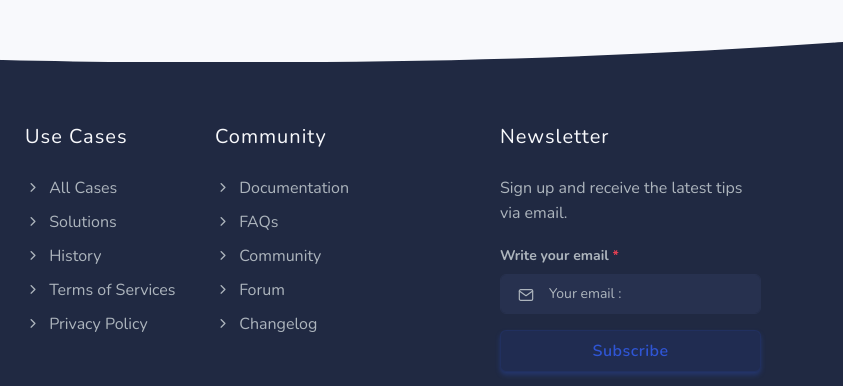
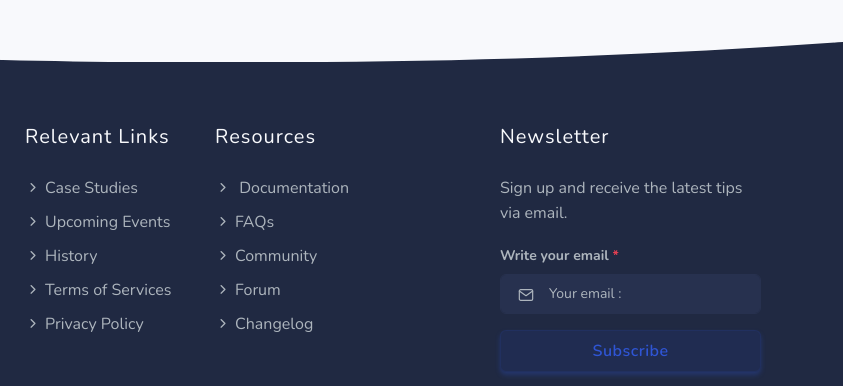
Before and after one commit to finscaleAI/finscale.org, a plain HTML site: page event.html in a window 1280 px wide. Shown: the part 6148-6534 px from the top of the page, 437-1280 px from the left. Drawn offline with nearby package versions, Linux system fonts and the light colour scheme.

Commit message:
updated footer with relevant items

```diff
--- a/event.html
+++ b/event.html
@@ -969,28 +969,24 @@
                     </div><!--end col-->
 
                     <div class="col-lg-2 col-md-4 col-12 mt-4 mt-sm-0 pt-2 pt-sm-0">
-                        <h5 class="text-light footer-head">Use Cases</h5>
+                        <h5 class="text-light footer-head">Relevant Links</h5>
                         <ul class="list-unstyled footer-list mt-4">
-                            <li><a href="page-cases.html" class="text-foot"><i class="uil uil-angle-right-b me-1"></i> All Cases</a></li>
-                            <li><a href="page-services.html" class="text-foot"><i class="uil uil-angle-right-b me-1"></i> Solutions</a></li>
-
-                            <li><a href="page-pricing.html" class="text-foot"><i class="uil uil-angle-right-b me-1"></i> History</a></li>
-
-                            <li><a href="page-terms.html" class="text-foot"><i class="uil uil-angle-right-b me-1"></i> Terms of Services</a></li>
-                            <li><a href="page-privacy.html" class="text-foot"><i class="uil uil-angle-right-b me-1"></i> Privacy Policy</a></li>
+                            <li><a href="page-cases.html" class="text-foot"><i class="uil uil-angle-right-b me-1"></i>Case Studies</a></li>
+                            <li><a href="page-services.html" class="text-foot"><i class="uil uil-angle-right-b me-1"></i>Upcoming Events</a></li>
+                            <li><a href="page-pricing.html" class="text-foot"><i class="uil uil-angle-right-b me-1"></i>History</a></li>
+                            <li><a href="page-terms.html" class="text-foot"><i class="uil uil-angle-right-b me-1"></i>Terms of Services</a></li>
+                            <li><a href="page-privacy.html" class="text-foot"><i class="uil uil-angle-right-b me-1"></i>Privacy Policy</a></li>
                         </ul>
                     </div><!--end col-->
 
                     <div class="col-lg-3 col-md-4 col-12 mt-4 mt-sm-0 pt-2 pt-sm-0">
-                        <h5 class="text-light footer-head">Community</h5>
+                        <h5 class="text-light footer-head">Resources</h5>
                         <ul class="list-unstyled footer-list mt-4">
                             <li><a href="documentation.html" class="text-foot"><i class="uil uil-angle-right-b me-1"></i> Documentation</a></li>
-                             <li><a href="page-portfolio-modern.html" class="text-foot"><i class="uil uil-angle-right-b me-1"></i> FAQs</a></li>
-
-                            <li><a href="page-blog-grid.html" class="text-foot"><i class="uil uil-angle-right-b me-1"></i> Community</a></li>
-                            <li><a href="auth-cover-login.html" class="text-foot"><i class="uil uil-angle-right-b me-1"></i> Forum</a></li>
-
-                            <li><a href="changelog.html" class="text-foot"><i class="uil uil-angle-right-b me-1"></i> Changelog</a></li>
+                            <li><a href="faqs.html" class="text-foot"><i class="uil uil-angle-right-b me-1"></i>FAQs</a></li>
+                            <li><a href="#" class="text-foot"><i class="uil uil-angle-right-b me-1"></i>Community</a></li>
+                            <li><a href="#" class="text-foot"><i class="uil uil-angle-right-b me-1"></i>Forum</a></li>
+                            <li><a href="changelog.html" class="text-foot"><i class="uil uil-angle-right-b me-1"></i>Changelog</a></li>
 
                         </ul>
                     </div><!--end col-->
```
